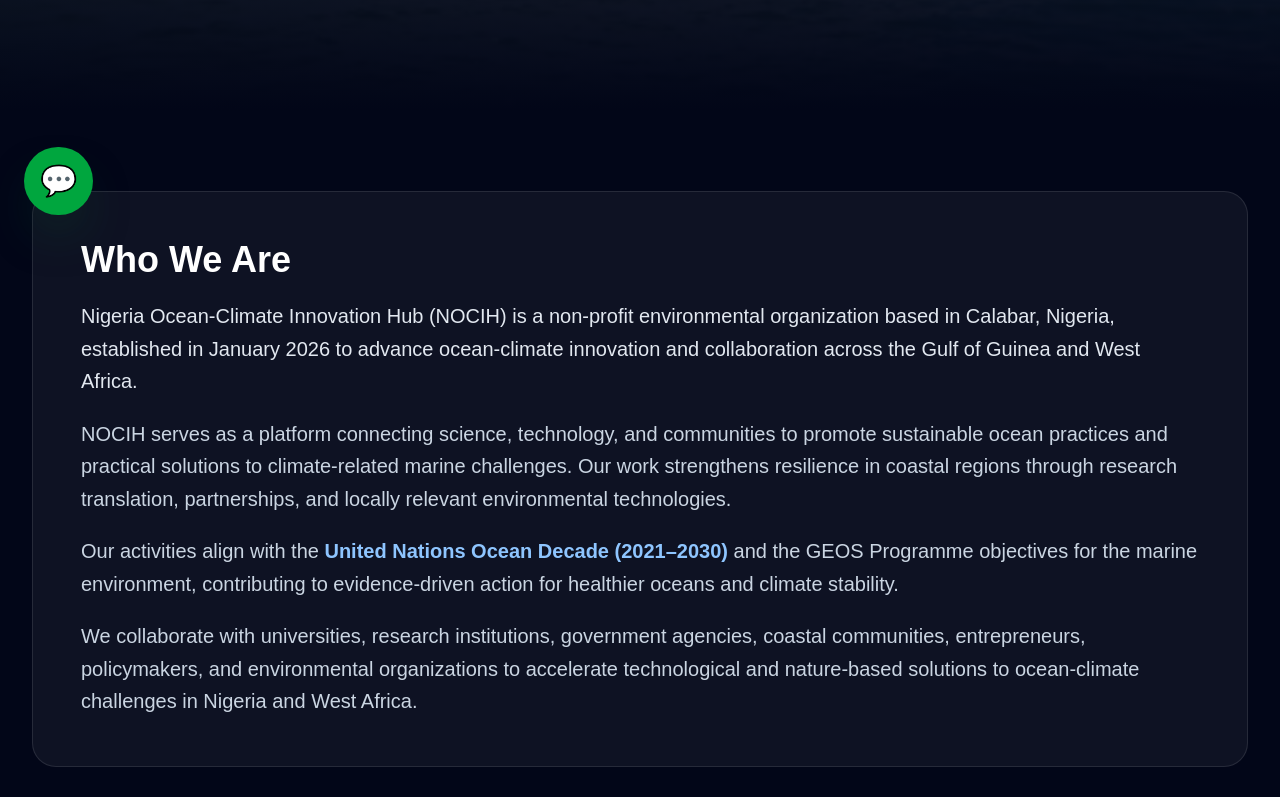
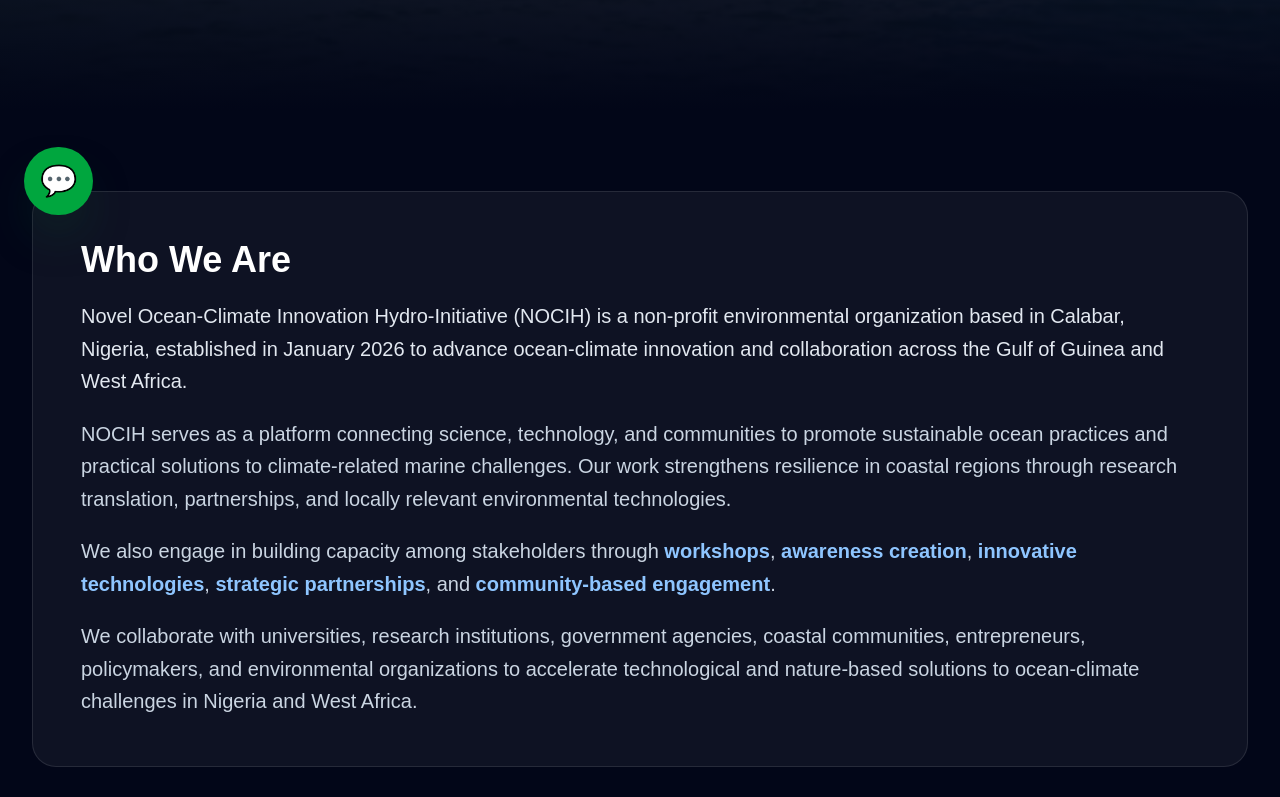
Before and after one commit to Sirjejely/noich, a Next.js app: page /about in a window 1280 px wide. Shown: the part 553-1350 px from the top of the page. Built offline with nearby package versions, Linux system fonts and the light colour scheme.

Commit message:
About us modification

```diff
--- a/app/about/page.tsx
+++ b/app/about/page.tsx
@@ -94,7 +94,7 @@
 
           <div className="mt-5 space-y-5 text-slate-200 text-lg md:text-xl leading-relaxed">
             <p>
-              Nigeria Ocean-Climate Innovation Hub (NOCIH) is a non-profit environmental organization
+              Novel Ocean-Climate Innovation Hydro-Initiative (NOCIH) is a non-profit environmental organization
               based in Calabar, Nigeria, established in January 2026 to advance ocean-climate innovation
               and collaboration across the Gulf of Guinea and West Africa.
             </p>
@@ -107,10 +107,12 @@
             </p>
 
             <p className="text-slate-300">
-              Our activities align with the{' '}
-              <span className="text-blue-300 font-semibold">United Nations Ocean Decade (2021–2030)</span>{' '}
-              and the GEOS Programme objectives for the marine environment, contributing to evidence-driven
-              action for healthier oceans and climate stability.
+              We also engage in building capacity among stakeholders through{' '}
+              <span className="text-blue-300 font-semibold">workshops</span>,{' '}
+              <span className="text-blue-300 font-semibold">awareness creation</span>,{' '}
+              <span className="text-blue-300 font-semibold">innovative technologies</span>,{' '}
+              <span className="text-blue-300 font-semibold">strategic partnerships</span>, and{' '}
+              <span className="text-blue-300 font-semibold">community-based engagement</span>.
             </p>
 
             <p className="text-slate-300">
```
